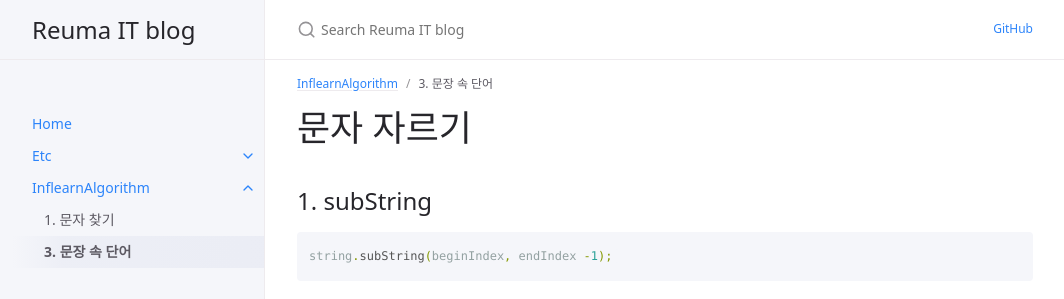
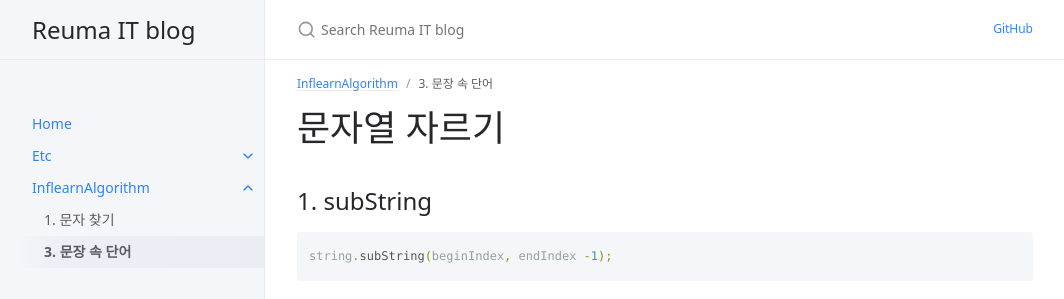
Before and after one commit to AReuma/AReuma.github.io, a Jekyll site: the page built from docs/InflearnAlgorithm/Section1_3.md, in a window 1280 px wide and 1031 px high. Shown: the top 299 px of the window, without its empty margins (107-1171 px from the left). Built offline with Jekyll 4.4.1, drawn with Linux system fonts in a browser that asks for light colours.

Commit message:
문자열 자르기

```diff
--- a/docs/InflearnAlgorithm/Section1_3.md
+++ b/docs/InflearnAlgorithm/Section1_3.md
@@ -4,7 +4,7 @@ title: 3. 문장 속 단어
 parent: InflearnAlgorithm
 ---
 
-# 문자 자르기
+# 문자열 자르기
 
 
 ## 1. subString
```
